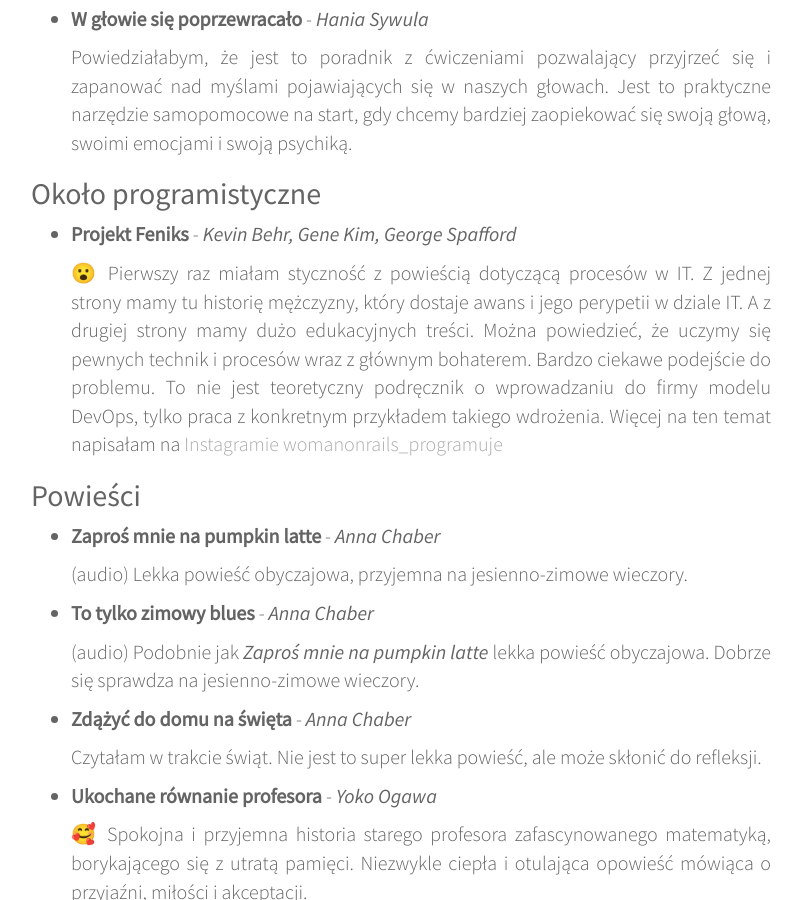
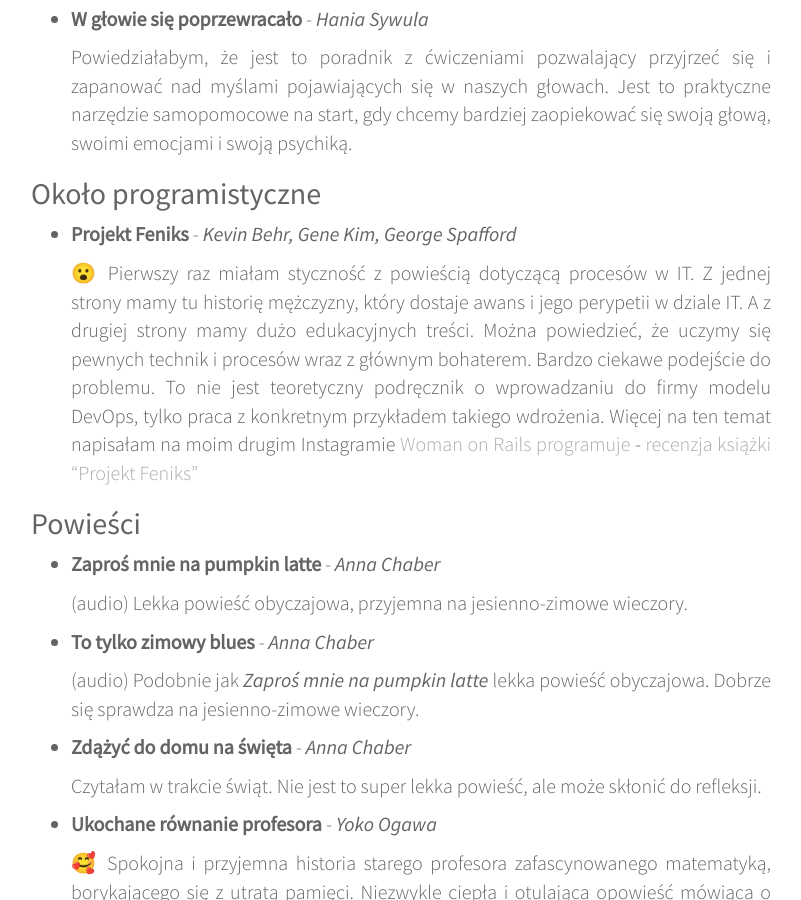
Before and after one commit to womanonrails/bemore.womanonrails.com, a Jekyll site: the page built from _posts/2023-01-04-book-summary-2022.md, in a window 1280 px wide and 900 px high, scrolled down 3449 px. Shown: the whole window, without its empty margins (239-1040 px from the left). Built offline with Jekyll 4.4.1, drawn with Linux system fonts in a browser that asks for light colours; comment, search, counter and statistics services are not loaded.

Commit message:
Use link in Markdown syntax
MarkdownLint pointed out:

> MD033/no-inline-html Inline HTML [Element: a]

Since deploy is done via GitHub Actions,
we have more influence on how Markdown is rendered into HTML.
Therefore, we can keep the Markdown syntax throughout the file,
but make some changes to the rendering to achieve the same effect.

```diff
--- a/_posts/2023-01-04-book-summary-2022.md
+++ b/_posts/2023-01-04-book-summary-2022.md
@@ -80,7 +80,7 @@
 
 - **Projekt Feniks** - _Kevin Behr, Gene Kim, George Spafford_
 
-    😮 Pierwszy raz miałam styczność z powieścią dotyczącą procesów w IT. Z jednej strony mamy tu historię mężczyzny, który dostaje awans i jego perypetii w dziale IT. A z drugiej strony mamy dużo edukacyjnych treści. Można powiedzieć, że uczymy się pewnych technik i procesów wraz z głównym bohaterem. Bardzo ciekawe podejście do problemu. To nie jest teoretyczny podręcznik o wprowadzaniu do firmy modelu DevOps, tylko praca z konkretnym przykładem takiego wdrożenia. Więcej na ten temat napisałam na <a href="https://www.instagram.com/p/CkLZaHuj-EF/?igshid=YmMyMTA2M2Y=" title="Instagram Woman on Rails programuje - recenzja książki Projekt Feniks" target="_blank" rel="nofollow noopener noreferrer">Instagramie womanonrails_programuje</a>
+    😮 Pierwszy raz miałam styczność z powieścią dotyczącą procesów w IT. Z jednej strony mamy tu historię mężczyzny, który dostaje awans i jego perypetii w dziale IT. A z drugiej strony mamy dużo edukacyjnych treści. Można powiedzieć, że uczymy się pewnych technik i procesów wraz z głównym bohaterem. Bardzo ciekawe podejście do problemu. To nie jest teoretyczny podręcznik o wprowadzaniu do firmy modelu DevOps, tylko praca z konkretnym przykładem takiego wdrożenia. Więcej na ten temat napisałam na moim drugim Instagramie [Woman on Rails programuje](https://www.instagram.com/womanonrails_programuje/) - [recenzja książki "Projekt Feniks"](https://www.instagram.com/p/CkLZaHuj-EF/?igshid=YmMyMTA2M2Y=)
 
 ## Powieści
 
```
